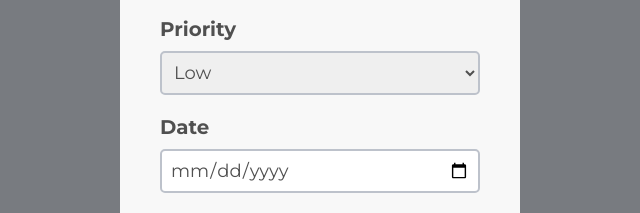
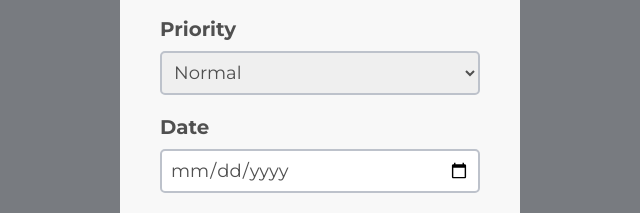
Before and after one commit to canizalesJd/to-do-app, a website built with webpack: page dist/index.html in a window 1280 px wide. Both pictures are taken after a click on the button "Add task". Shown: the part 321-534 px from the top of the page, 320-960 px from the left. Built offline with nearby package versions, Linux system fonts and the light colour scheme.

Commit message:
Adding default option to the add task form

```diff
--- a/dist/index.html
+++ b/dist/index.html
@@ -78,7 +78,7 @@
 							<label for="task-priority">Priority</label>
 							<select id="task-priority">
 								<option value="low">low</option>
-								<option value="normal">normal</option>
+								<option value="normal" selected>normal</option>
 								<option value="urgent">urgent</option>
 							</select>
 						</div>
```
